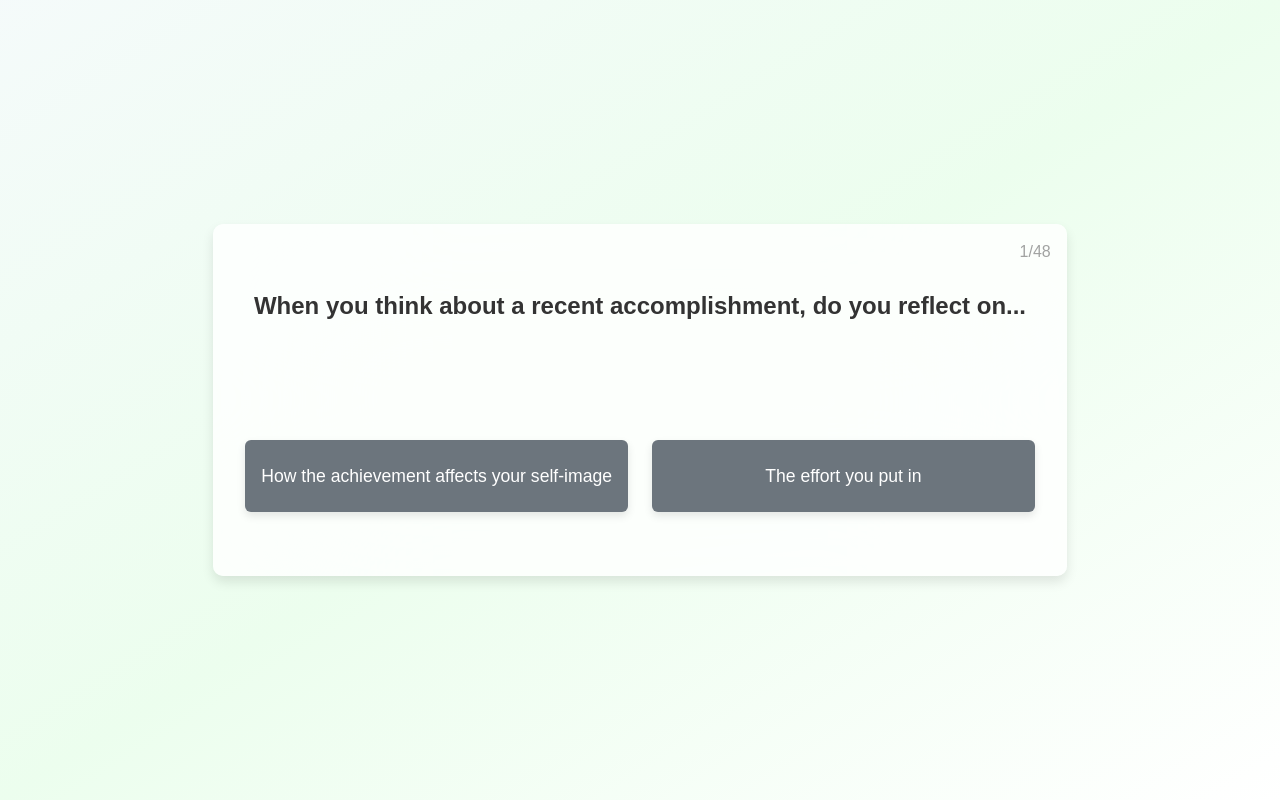
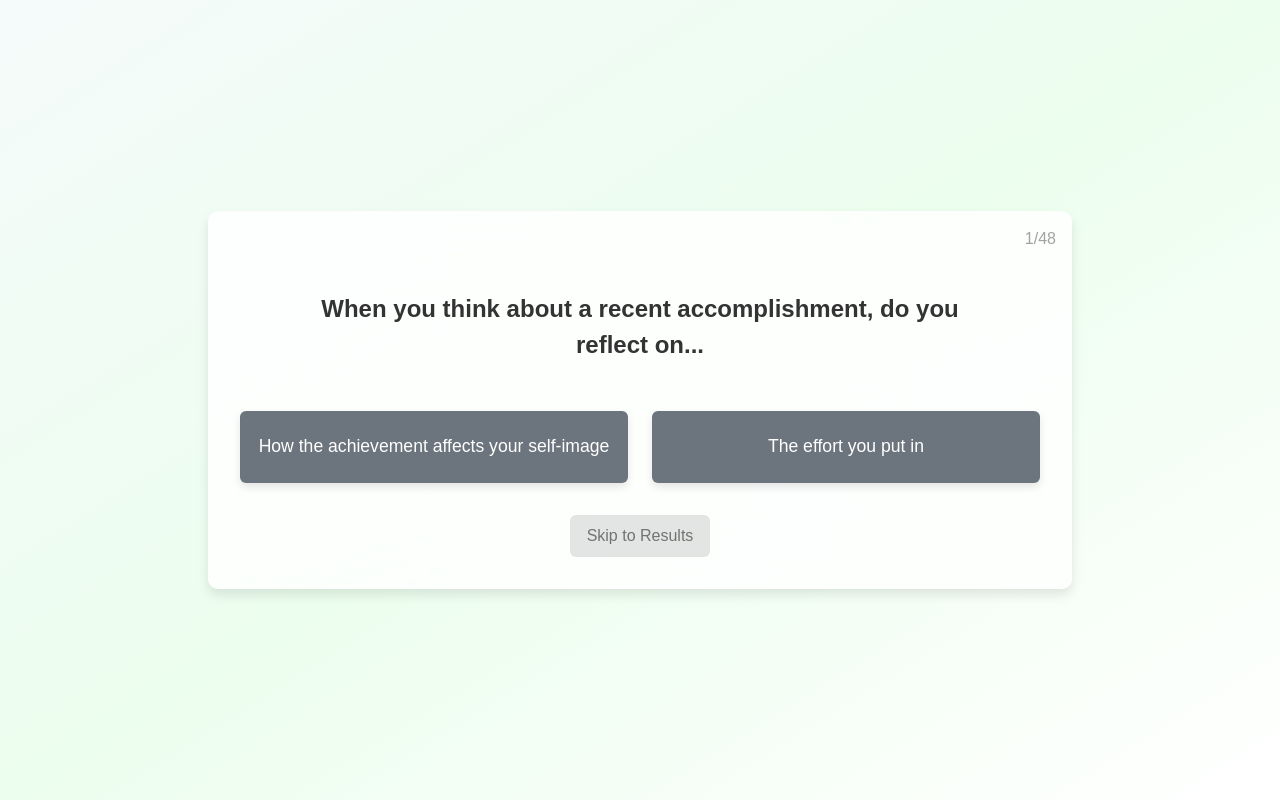
Before and after one commit to rniemela77/sentio, a Svelte app: page / in a window 1280 px wide. Built offline with nearby package versions, Linux system fonts and the light colour scheme.

Commit message:
feat: Add skip button to allow users to skip to results

```diff
--- a/src/App.svelte
+++ b/src/App.svelte
@@ -54,6 +54,12 @@
     question = selectedQuestion.text;
     options = shuffleArray([...selectedQuestion.options]); // Shuffle options
     showOptions = true; // Show options after loading the new question
+  }
+
+  function skipToResults() {
+    question = "Results";
+    options = [];
+    allQuestionsAnswered = true; // Set to true when all questions are skipped
   }
 
   onMount(() => {
@@ -125,6 +131,14 @@
         </ul>
       </div>
     {/if}
+    {#if !allQuestionsAnswered}
+      <button class="skip-button" on:click={skipToResults}>Skip to Results</button>
+    {/if}
+
+    <!-- Take again button -->
+    {#if allQuestionsAnswered}
+      <button class="skip-button" on:click={() => window.location.reload()}>Take Again</button>
+    {/if}
   </div>
 </main>
 
@@ -132,7 +146,7 @@
   .container {
     max-width: 800px;
     margin: 2rem auto;
-    padding: 4rem 2rem;
+    padding: 2rem;
     background-color: rgba(255, 255, 255, 0.8);
     border-radius: 10px;
     backdrop-filter: blur(100px);
@@ -143,9 +157,12 @@
   .question {
     font-size: 1.5rem;
     font-weight: bold;
-    margin-bottom: 5rem;
     color: #333;
     min-height: 72px;
+    padding: 3rem;
+    display: flex;
+    justify-content: center;
+    align-items: center;
   }
 
   .options {
@@ -200,7 +217,7 @@
   }
   .levels ul li span {
     flex: 1;
-    width: 20rem;
+    min-width: 5rem;
   }
   span:first-of-type {
     text-align: right;
@@ -219,4 +236,28 @@
     font-size: 1rem;
     color: #5555558b;
   }
+
+  .skip-button {
+    background-color: rgba(0, 0, 0, 0.1);
+    border-radius: 6px;
+    padding: 0.7rem 1rem;
+    font-size: 1rem;
+    cursor: pointer;
+    margin-top: 2rem;
+    transition:
+      background-color 0.3s,
+      transform 0.2s,
+      box-shadow 0.3s;
+      color: rgba(0, 0, 0, 0.5);
+  }
+
+  .skip-button:hover {
+    border-color: rgba(0, 0, 0, 0.2);
+    color: black;
+    /* box-shadow: 0 6px 12px rgba(0, 0, 0, 0.15); */
+  }
+
+  .skip-button:active {
+    transform: scale(0.98);
+  }
 </style>
```
